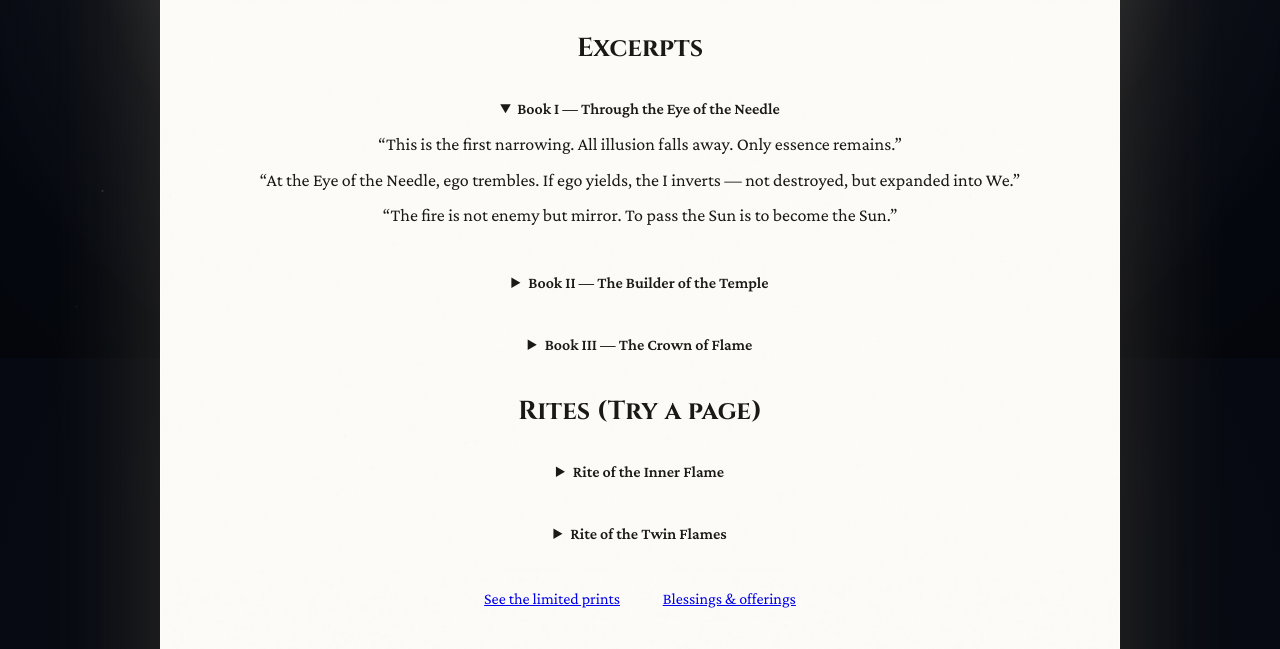
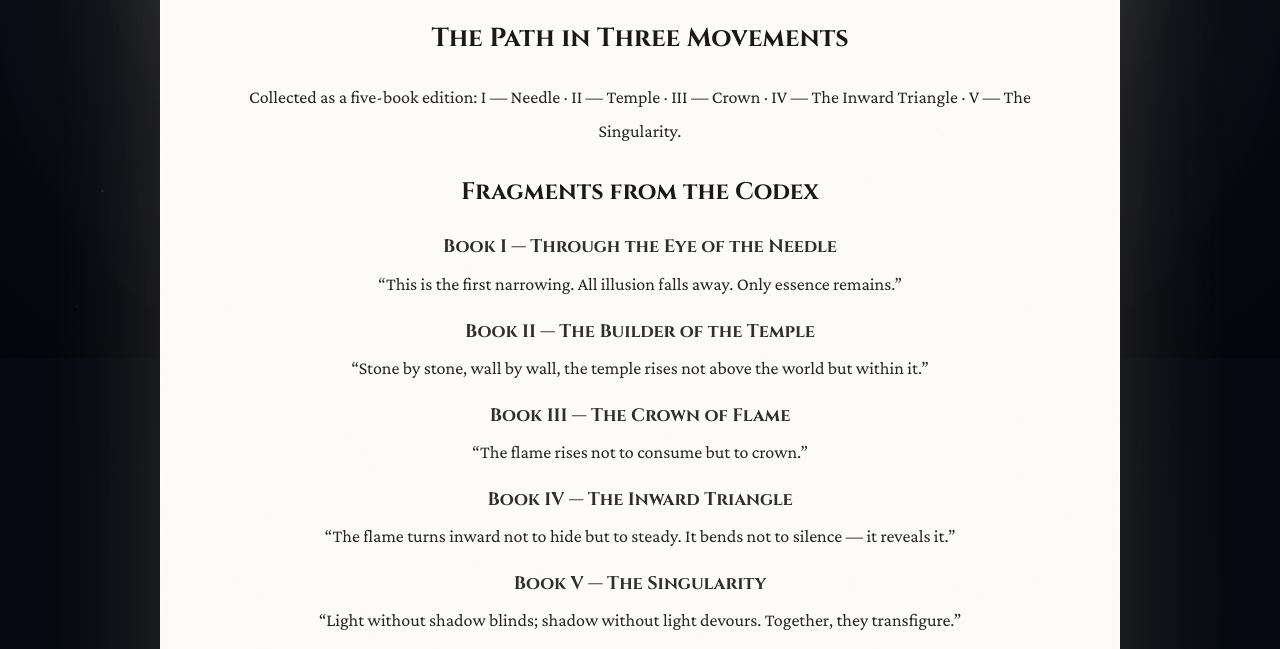
Before and after one commit to initiate44/thegameoflight, a plain HTML site: page texts.html in a window 1280 px wide. Shown: the part 442-1091 px from the top of the page. Drawn offline with nearby package versions, Linux system fonts and the light colour scheme.

Commit message:
Add files via upload

```diff
--- a/texts.html
+++ b/texts.html
@@ -7,7 +7,7 @@
 <title>The Game of Light — Texts</title>
 <meta content="Fragments from the Codex — verses gathered toward a book of light." name="description"/>
 <meta content="The Game of Light — Texts" property="og:title"/>
-<meta content="Excerpts &amp; rites from the Codex: Needle, Temple, Crown. Read and hear the Bell." property="og:description"/>
+<meta content="Fragments from the Codex — verses gathered toward a book of light." property="og:description"/>
 <meta content="website" property="og:type"/>
 <link href="assets/favicon.ico?v=7" rel="icon"/>
 <link href="https://fonts.googleapis.com/css2?family=Cinzel:wght@600;700&amp;family=Crimson+Pro:wght@400;500;600&amp;display=swap" rel="stylesheet"/>
@@ -58,16 +58,14 @@
     }
     footer{ margin-top:24px; font-size:14px; color:#4a463c }
 
-    /* Excerpts styling */
-    .excerpts{max-width:900px;margin:28px auto;padding:0 18px}
-    .excerpts .sub{font-family:'Cinzel',serif;font-size:26px;margin:18px 0 8px;text-align:center}
-    details{border:1px solid rgba(255,255,255,.15);border-radius:14px;padding:10px 12px;margin:10px 0;background:rgba(255,255,255,.04)}
-    details[open]{background:rgba(255,255,255,.06)}
-    summary{cursor:pointer;font-weight:700}
-    .excerpt p{font-family:'Crimson Pro',serif;line-height:1.6;font-size:18px;margin:.4rem 0}
-    .cta-row{display:flex;gap:12px;justify-content:center;margin-top:14px}
-    .btn{display:inline-block;border:1px solid rgba(255,255,255,.25);padding:.6rem .9rem;border-radius:999px}
-    .btn.ghost{background:transparent}
+    /* Path & Fragments (minimal, calm) */
+    .path-overview,.fragments{max-width:1000px;margin:18px auto;padding:0 18px}
+    .sub{font-family:'Cinzel',serif;font-weight:700;text-align:center;margin:8px 0 10px}
+    .path-overview .sub{font-size:26px}
+    .path-note{font-family:'Crimson Pro',serif;text-align:center;font-size:18px;opacity:.95}
+    .fragments .sub{font-size:24px;margin-top:22px}
+    .frag-title{font-family:'Cinzel',serif;font-size:18px;margin:16px 0 6px;text-align:center;opacity:.9}
+    .frag-line{font-family:'Crimson Pro',serif;font-size:18px;line-height:1.6;text-align:center;opacity:.95;margin:6px auto;max-width:75ch}
     </style>
 <script>
     (function(){
@@ -79,7 +77,7 @@
       addEventListener('resize',resize,{passive:true}); resize(); draw();
     })();
   </script>
-<meta content="assets/og.png?v=2" property="og:image"/><meta content="summary_large_image" name="twitter:card"/></head>
+</head>
 <body>
 <div class="veil"></div>
 <div class="rays"></div>
@@ -87,49 +85,20 @@
 <div class="wrap">
 <main class="codex">
 <img alt="Sacred Sigil" class="sigil" src="assets/sacred-sigil.png?v=18"/>
-<h1>Texts</h1><section class="excerpts">
-<h2 class="sub">Excerpts</h2>
-<details open="">
-<summary>Book I — Through the Eye of the Needle</summary>
-<div class="excerpt">
-<p>“This is the first narrowing. All illusion falls away. Only essence remains.”</p>
-<p>“At the Eye of the Needle, ego trembles. If ego yields, the I inverts — not destroyed, but expanded into We.”</p>
-<p>“The fire is not enemy but mirror. To pass the Sun is to become the Sun.”</p>
-</div>
-</details>
-<details>
-<summary>Book II — The Builder of the Temple</summary>
-<div class="excerpt">
-<p>“The essence that endured the Needle must be housed.”</p>
-<p>“Stone by stone, wall by wall, the temple rises not above the world but within it.”</p>
-<p>“Foundation is what cannot be broken. Build there.”</p>
-</div>
-</details>
-<details>
-<summary>Book III — The Crown of Flame</summary>
-<div class="excerpt">
-<p>“The flame does not consume like common fire; it crowns.”</p>
-<p>“When the Bell resounds, the seeker is anointed; the light stands within.”</p>
-<p>“Wholeness is the joining of twin flames — gentle and fierce in one.”</p>
-</div>
-</details>
-<h2 class="sub">Rites (Try a page)</h2>
-<details>
-<summary>Rite of the Inner Flame</summary>
-<div class="excerpt">
-<p>Sit in silence. Picture a flame in your chest, small but steady. Inhale: it rises. Exhale: it glows. Whisper: “This flame is mine. This flame is eternal.”</p>
-</div>
-</details>
-<details>
-<summary>Rite of the Twin Flames</summary>
-<div class="excerpt">
-<p>See two flames — one gentle, one fierce. Left hand on heart: “I welcome mercy.” Right hand on chest: “I welcome courage.” Bring palms together: “I burn whole.”</p>
-</div>
-</details>
-<p class="cta-row">
-<a class="btn" href="prints.html">See the limited prints</a>
-<a class="btn ghost" href="thank-you.html">Blessings &amp; offerings</a>
-</p>
+<h1>Texts</h1><section class="path-overview">
+<h2 class="sub">The Path in Three Movements</h2>
+<p class="path-note">Collected as a five‑book edition: I — Needle · II — Temple · III — Crown · IV — The Inward Triangle · V — The Singularity.</p>
+</section><section class="fragments"><h2 class="sub">Fragments from the Codex</h2>
+<h3 class="frag-title">Book I — Through the Eye of the Needle</h3>
+<blockquote class="frag-line">“This is the first narrowing. All illusion falls away. Only essence remains.”</blockquote>
+<h3 class="frag-title">Book II — The Builder of the Temple</h3>
+<blockquote class="frag-line">“Stone by stone, wall by wall, the temple rises not above the world but within it.”</blockquote>
+<h3 class="frag-title">Book III — The Crown of Flame</h3>
+<blockquote class="frag-line">“The flame rises not to consume but to crown.”</blockquote>
+<h3 class="frag-title">Book IV — The Inward Triangle</h3>
+<blockquote class="frag-line">“The flame turns inward not to hide but to steady. It bends not to silence — it reveals it.”</blockquote>
+<h3 class="frag-title">Book V — The Singularity</h3>
+<blockquote class="frag-line">“Light without shadow blinds; shadow without light devours. Together, they transfigure.”</blockquote>
 </section>
 <div class="subtitle">Fragments from the Codex</div>
 <img alt="" class="orn" src="assets/ornament.svg?v=7"/>
@@ -158,7 +127,7 @@ a book of light.
       </section>
 <div class="tablets nav">
 <a class="tab" href="index.html?v=7">Codex</a>
-<a aria-current="page" class="tab active" href="texts.html?v=7">Texts</a>
+<a aria-current="page" class="tab" href="texts.html?v=7">Texts</a>
 <a class="tab" href="relics.html?v=7">Relics</a>
 <a class="tab" href="prints.html?v=7">Shop</a><a class="tab" href="mailto:contact@thegameoflight.org">Contact</a>
 </div>
```
Also changed, not shown: index.html (+25 -42 lines).
